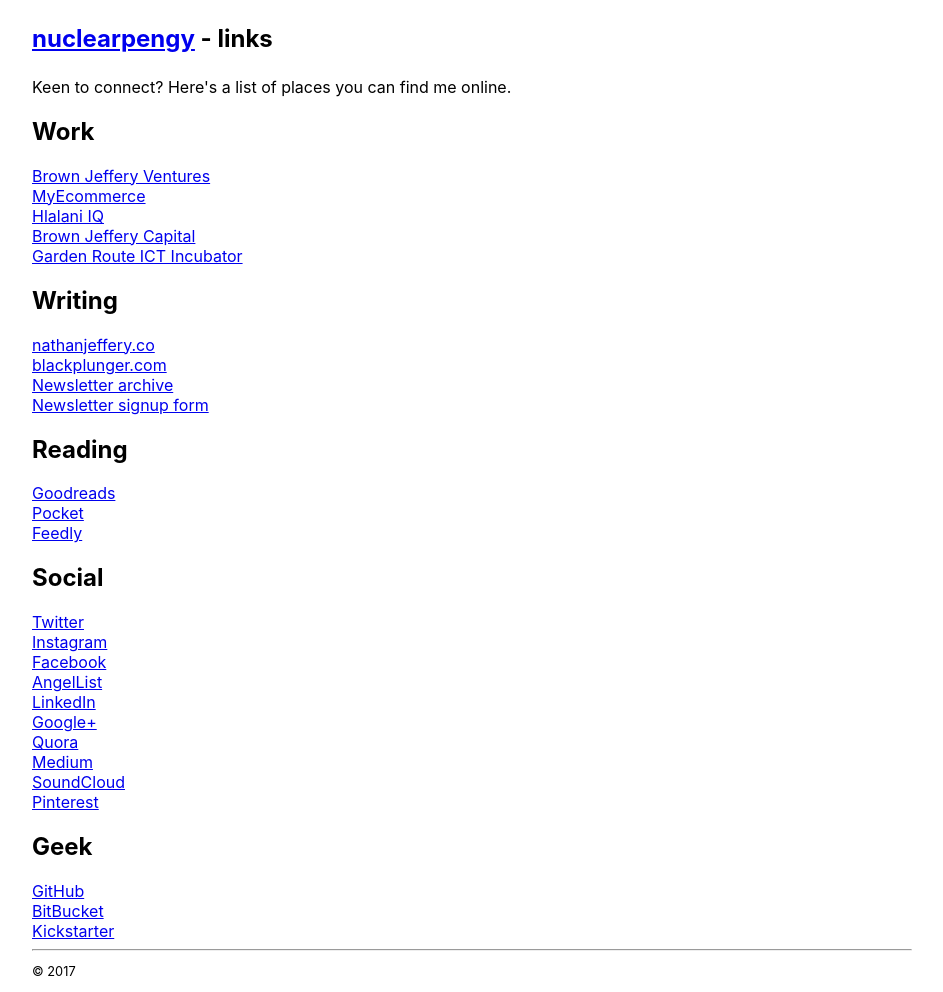
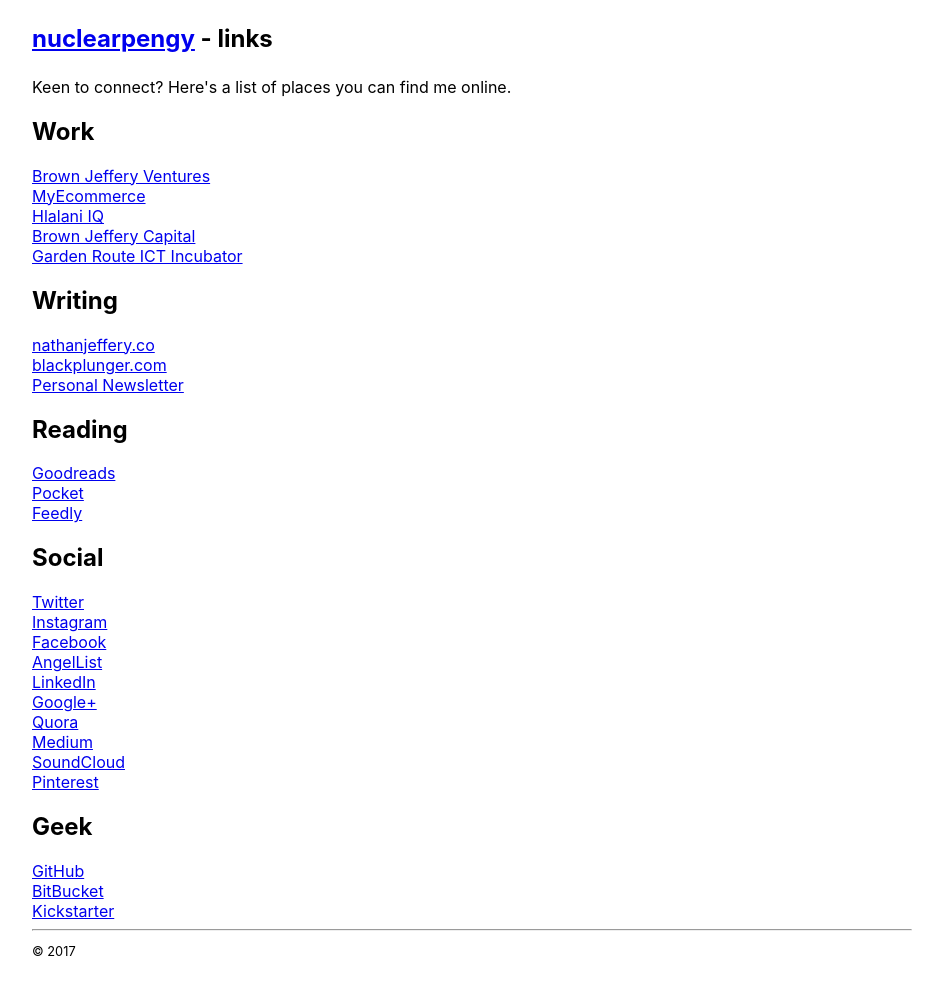
Before and after one commit to nuclearpengy/nuclearpengy.github.io, a Jekyll site: the page built from links.html, in a window 1280 px wide. Shown: the whole page, without its empty margins (168-1111 px from the left). Built offline with Jekyll 4.4.1, drawn with Linux system fonts in a browser that asks for light colours.

Commit message:
Updated Newsletter URL
Added TinyLetter URL instead of Mailchimp

```diff
--- a/links.html
+++ b/links.html
@@ -16,8 +16,7 @@ description: Places to find me online.
 <h2>Writing</h2>
 <a href="https://nathanjeffery.co" target="_blank">nathanjeffery.co</a><br/>
 <a href="https://blackplunger.com/author/nathan/" target="_blank">blackplunger.com</a><br/>
-<a href="http://us2.campaign-archive2.com/home/?u=a94188216ab4227bfb61ce17f&id=0aa8bf06bf" target="_blank">Newsletter archive</a><br/>
-<a href="http://eepurl.com/bMcGfn" target="_blank">Newsletter signup form</a>
+<a href="https://tinyletter.com/nuclearpengy" target="_blank">Personal Newsletter</a>
 
 <h2>Reading</h2>
 <a href="https://goodreads.com/nuclearpengy" target="_blank">Goodreads</a><br/>
```
